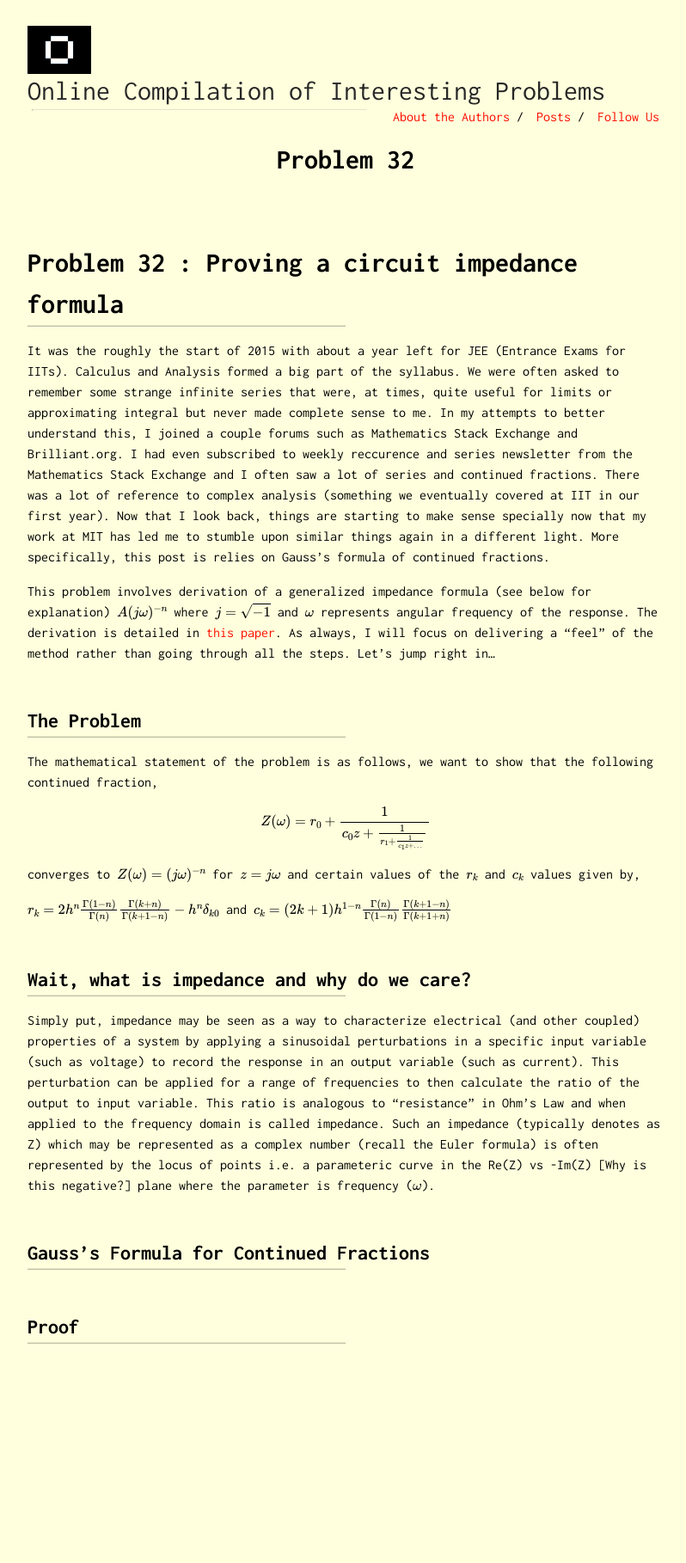
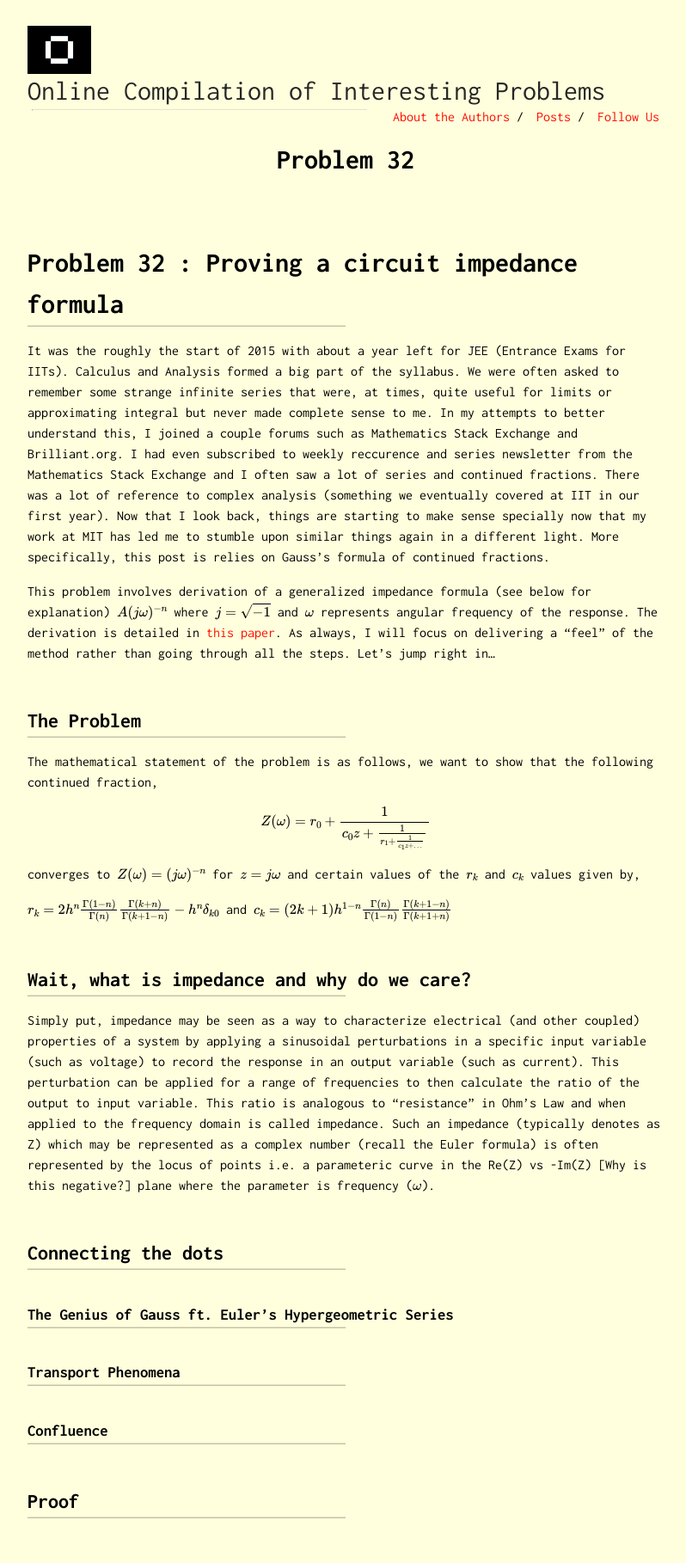
Before and after one commit to Oscuro-Phoenix/math-for-fun, a Jekyll site: the page built from _posts/2024-06-30-Problem-32.md, in a window 1280 px wide. Shown: the whole page at 86% size, without its empty margins (238-1036 px from the left). Built offline with Jekyll 4.4.1, drawn with Linux system fonts in a browser that asks for light colours; formulas are drawn with MathJax 3; before the commit the page ends 1615 px from its top, so only the background shows below that.

Commit message:
Update 2024-06-30-Problem-32.md

```diff
--- a/_posts/2024-06-30-Problem-32.md
+++ b/_posts/2024-06-30-Problem-32.md
@@ -31,6 +31,14 @@ $$c_k = (2k+1)h^{1-n}\frac{\Gamma(n)}{\Gamma(1-n)}\frac{\Gamma(k+1-n)}{\Gamma(k+
 
 Simply put, impedance may be seen as a way to characterize electrical (and other coupled) properties of a system by applying a sinusoidal perturbations in a specific input variable (such as voltage) to record the response in an output variable (such as current). This perturbation can be applied for a range of frequencies to then calculate the ratio of the output to input variable. This ratio is analogous to "resistance" in Ohm's Law and when applied to the frequency domain is called impedance. Such an impedance (typically denotes as Z) which may be represented as a complex number (recall the Euler formula) is often represented by the locus of points i.e. a parameteric curve in the Re(Z) vs -Im(Z) [Why is this negative?] plane where the parameter is frequency ($$\omega$$).
 
-## Gauss's Formula for Continued Fractions
+## Connecting the dots
+
+### The Genius of Gauss ft. Euler's Hypergeometric Series
+
+
+
+### Transport Phenomena
+
+### Confluence
 
 ## Proof
```
